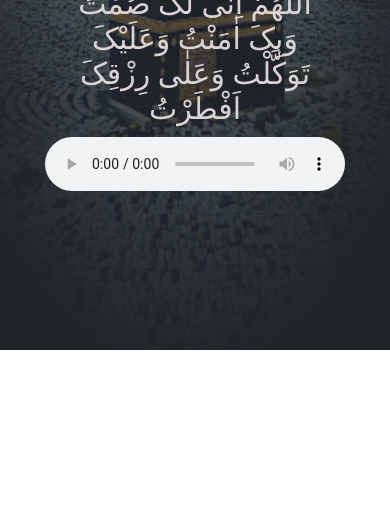
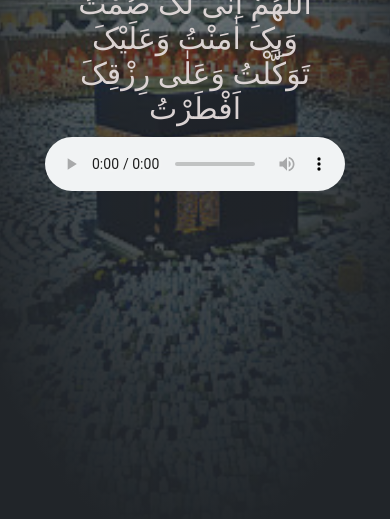
Before and after one commit to mdabeerkhan/www.Dabeer-s-Ramdan-C-T.github.io, a plain HTML site: page home.html in a window 390 px wide. Shown: the part 747-1266 px from the top of the page. Before the commit the page ends 1097 px from the top, so only its background shows below. Drawn offline with Linux system fonts and the light colour scheme.

Commit message:
Update style.css

```diff
--- a/style.css
+++ b/style.css
@@ -273,10 +273,10 @@ li:hover{
 }
 @media screen and (max-width:700px){
     .home{
-        height: 130vh;
+        height: 150vh;
     }
     .home .overlay{
-        height: 130vh;
+        height: 150vh;
     }
     .month1 h1{
         font-size: 45px;
```
